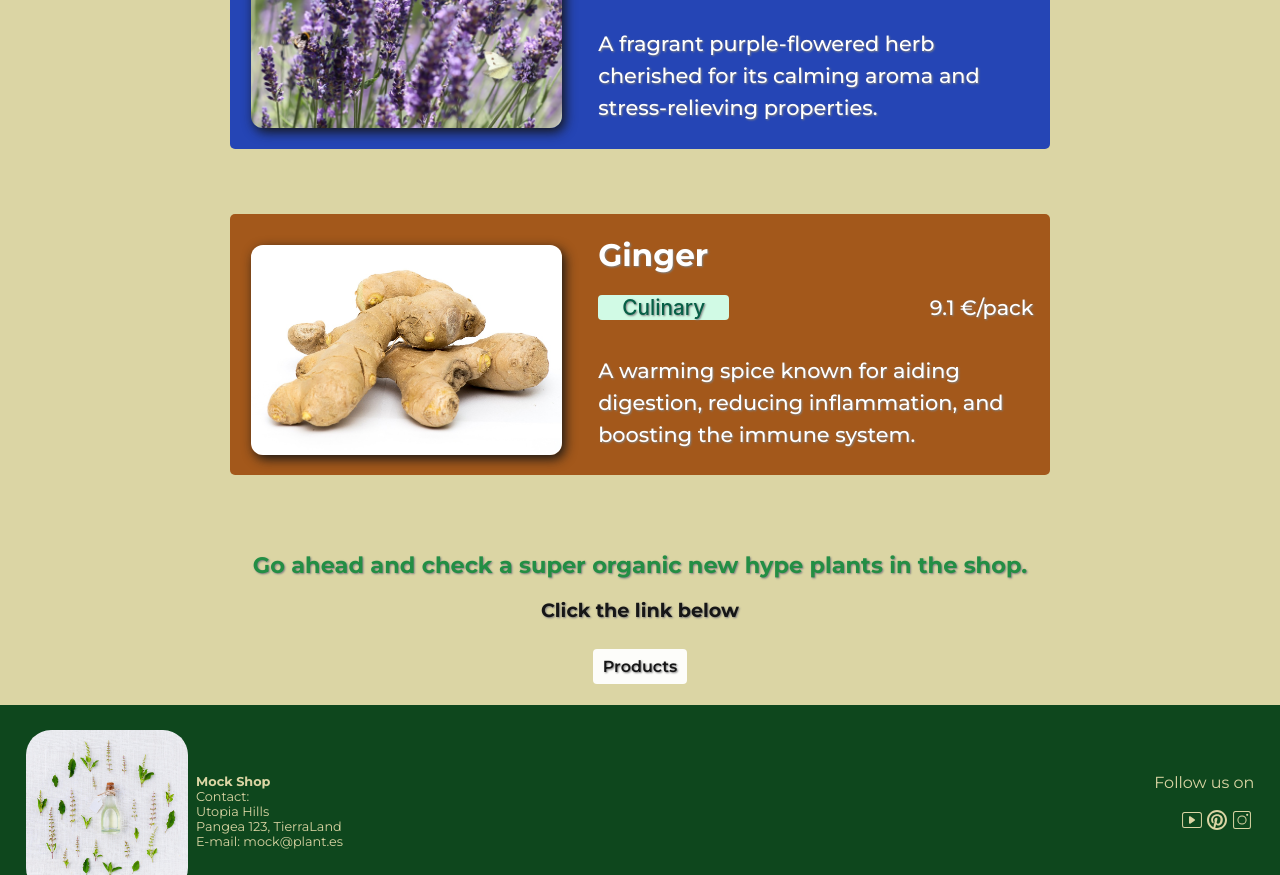
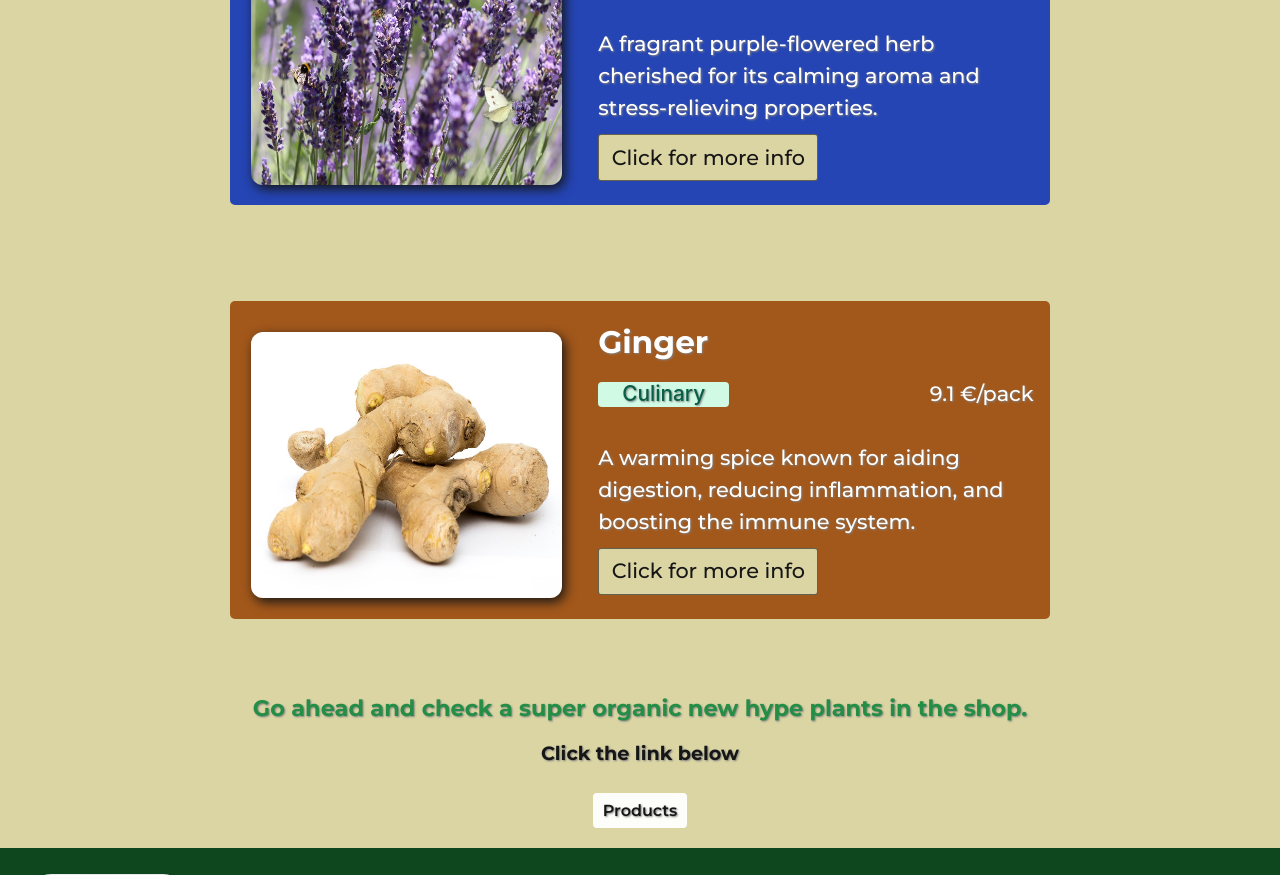
Before and after one commit to zenidreney/react-router, a React (Vite) app: page / in a window 1280 px wide. Shown: the part 1040-1915 px from the top of the page. Built offline with nearby package versions, Linux system fonts and the light colour scheme; a web font is replaced by a local one.

Commit message:
Correct home card link. Added more info button

```diff
--- a/src/index.css
+++ b/src/index.css
@@ -86,6 +86,17 @@ p.back-to-p {
     font-size: 1rem;
 }
 
+p.button-p {
+    border: 1px solid rgba(22, 22, 22, 0.6);
+    margin-top: 0.5em;
+    width: fit-content;
+    padding: 0.3em 0.6em;
+    border-radius: 3px;
+    background-color: #DBD5A4;
+    color: #161616;
+    text-shadow: none;
+}
+
 a.back-to-btn:hover,
 a.back-to-btn:focus {
     text-decoration: none;
--- a/src/pages/Home.tsx
+++ b/src/pages/Home.tsx
@@ -14,8 +14,8 @@ export default function Home() {
             <p className="align-text">Find the variety you have been looking for.</p>
             <p className="align-text">Super organic pure herbs and plants.</p>
             <p className="align-text">See more in our product page.</p>
+                <div className="promo-home">
             <Link to={`/products/${herbsData[randomNum].name.toLowerCase()}`} >
-                <div className="promo-home">
                     <HerbDetailContainer
                         imgSrc={`/images/${herbsData[randomNum].image}`}
                         name={herbsData[randomNum].name}
@@ -23,8 +23,11 @@ export default function Home() {
                         isCulinary={herbsData[randomNum].isCulinary}
                     >
                         <p>{herbsData[randomNum].description}</p>
+                        <p className="button-p">Click for more info</p>
                     </HerbDetailContainer>
+                    </Link>
 
+                    <Link to={`/products/${herbsData[randomTwo].name.toLowerCase()}`} >
                         <HerbDetailContainer
                             imgSrc={`/images/${herbsData[randomTwo].image}`}
                             name={herbsData[randomTwo].name}
@@ -33,9 +36,10 @@ export default function Home() {
                             isCulinary={herbsData[randomTwo].isCulinary}
                         >
                             <p>{herbsData[randomTwo].description}</p>
+                            <p className="button-p">Click for more info</p>
                         </HerbDetailContainer>
+                    </Link>
                 </div>
-            </Link>
             <h3 className="align-text">Go ahead and check a super organic new hype plants in the shop.</h3>
             <h4 className="align-text">Click the link below</h4>
             <Link to="/products" className="to-btn">Products</Link>
```
Lines whose indentation alone changed are shown as unchanged.
